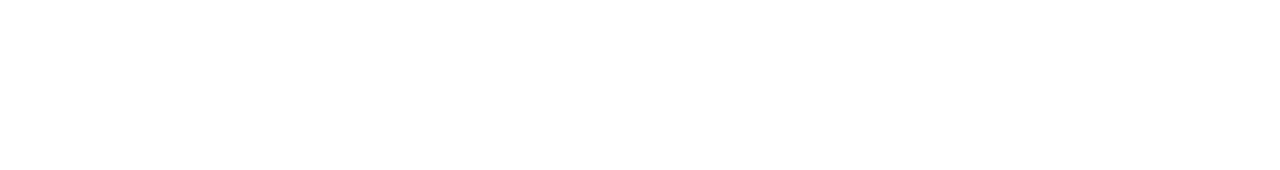
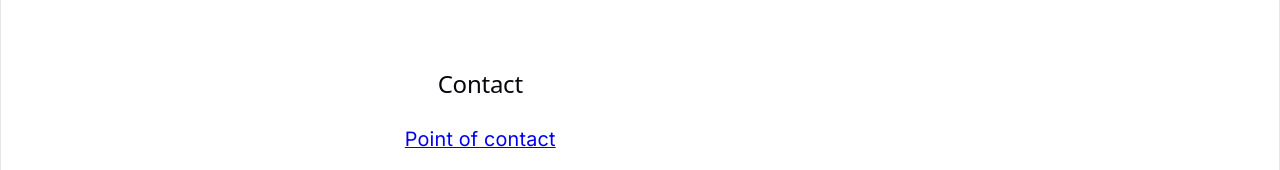
Before and after one commit to Soumyadeepaul/Portfolio, a React (Vite) app: page / in a window 1280 px wide. Shown: the part 2234-2404 px from the top of the page. Before the commit the page ends 2214 px from the top, so only its background shows below. Built offline with nearby package versions, Linux system fonts and the light colour scheme.

Commit message:
added contact

```diff
--- a/src/App.jsx
+++ b/src/App.jsx
@@ -4,6 +4,7 @@ import ProjectsSidebar from "./components/ProjectsSidebar";
 import Projects from "./components/Projects";
 import Activities from "./components/Activities";
 import Education from "./components/Education";
+import Contact from "./components/Contact";
 
 function App() {
   return (
@@ -24,6 +25,7 @@ function App() {
           {/* later: Education, Experience, Activities */}
           <Education />
           <Activities />
+          <Contact />
         </div>
 
         {/* RIGHT SIDEBAR (desktop only) */}
--- /dev/null
+++ b/src/components/Contact.jsx
@@ -0,0 +1,38 @@
+function Contact() {
+  return (
+    <section
+      id="contact"
+      style={{
+        marginTop: "5rem",
+        maxWidth: "600px",
+        marginInline: "auto",
+        textAlign: "center",
+      }}
+    >
+      <h2>Contact</h2>
+
+      {/* EMAIL */}
+      <p style={{ marginTop: "1.5rem", fontSize: "1.1rem" }}>
+        <a href="mailto:paulsoumyadeep7@gmail.com">
+            Point of contact
+        </a>
+      </p>
+
+      {/* SOCIAL LINKS */}
+      <div
+        style={{
+          display: "flex",
+          justifyContent: "center",
+          gap: "1.5rem",
+          marginTop: "1rem",
+        }}
+      >
+        {/* <a href="#">GitHub</a>
+        <a href="#">LinkedIn</a>
+        <a href="#">LeetCode</a> */}
+      </div>
+    </section>
+  );
+}
+
+export default Contact;
--- a/src/components/Navbar.jsx
+++ b/src/components/Navbar.jsx
@@ -22,7 +22,7 @@ function Navbar() {
       <div style={{ display: "flex", gap: "1.5rem" }}>
         <a href="#projects">Projects</a>
         <a href="#education">Education</a>
-        <a href="#experience">Experience</a>
+        {/* <a href="#experience">Experience</a> */}
         <a href="#activities">Activities</a>
         <a href="#contact">Contact</a>
       </div>
```
